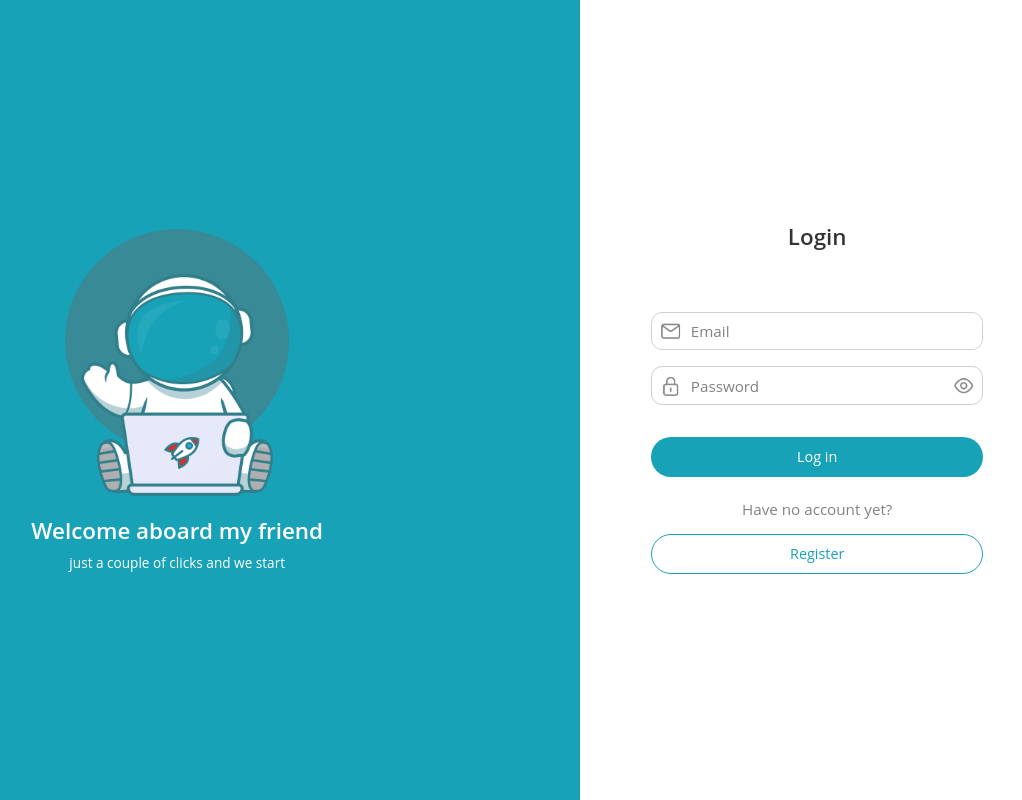
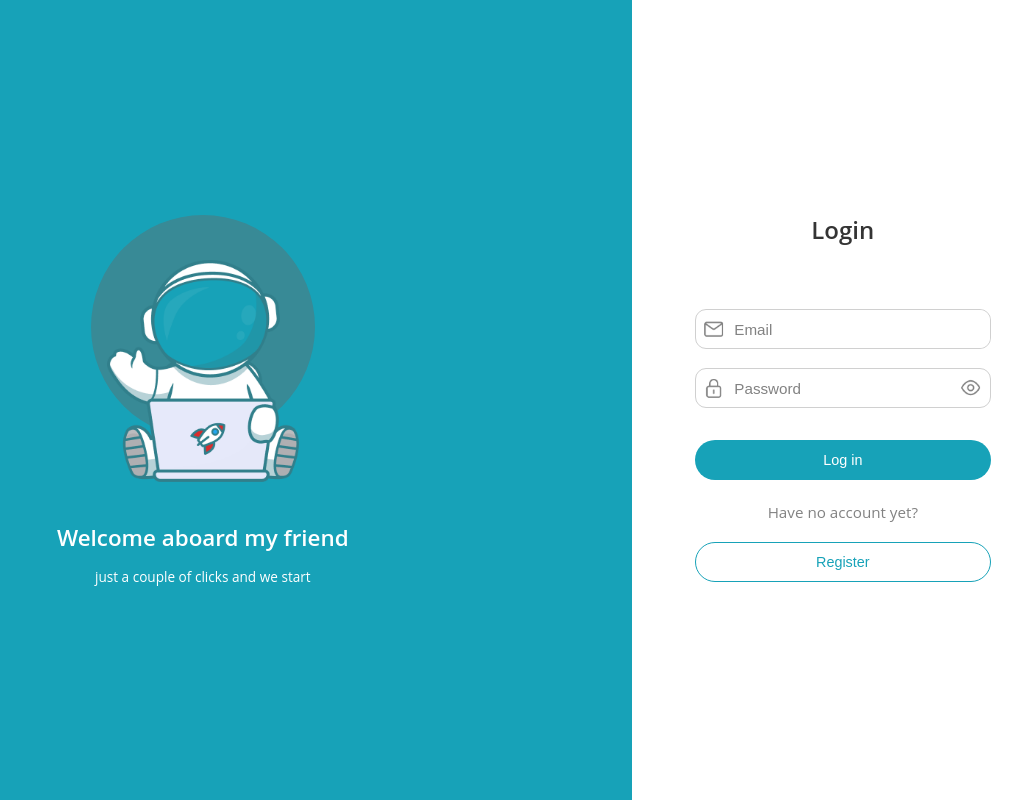
Before and after one commit to ingalejay1/task_application_cuvvete, a React (Vite) app in the folder Frontend/: page /#/form in a window 1280 px wide. Shown: the whole page, without its empty margins (226-1248 px from the left). Built offline with nearby package versions, Linux system fonts and the light colour scheme.

Commit message:
changes done

```diff
--- a/Frontend/src/components/Styles/Board.css
+++ b/Frontend/src/components/Styles/Board.css
@@ -1,6 +1,6 @@
 .board {
     height: 100vh;
-    width: 85vw;
+    width: 80vw;
 }
 
 .boardHeader {
--- a/Frontend/src/components/Styles/Dashboard.css
+++ b/Frontend/src/components/Styles/Dashboard.css
@@ -45,7 +45,7 @@
 
 .dashboardBtnsCon {
     height: 100vh;
-    width: 15vw;
+    width: 20vw;
     border-right: 1px solid #EDF5FE;
 }
 
@@ -54,7 +54,7 @@
     width: 100%;
     display: flex;
     align-items: center;
-    gap: 1rem;
+    gap: 1.2rem;
     padding-left: 2rem;
 }
 
@@ -70,11 +70,11 @@
 }
 
 .dashboardBtns {
-    height: 2.1rem;
+    height: 2.3rem;
     width: 100%;
     display: flex;
     align-items: center;
-    gap: 1rem;
+    gap: 1.3rem;
     margin-bottom: 0.98rem;
     padding-left: 2rem;
     cursor: pointer;
--- a/Frontend/src/components/Styles/Form.css
+++ b/Frontend/src/components/Styles/Form.css
@@ -6,7 +6,7 @@
 
 .welcome {
     height: 100%;
-    width: 63%;
+    width: 67%;
     background-color: #17A2B8;
     backdrop-filter: blur(33.07671356201172px);
     display: flex;
@@ -39,8 +39,7 @@
 }
 
 .welcomePara1 {
-    margin-top: 4.2rem;
-    font-family: "Open Sans";
+    margin-top: 5.5rem;
     font-weight: 600;
     font-size: 1.4rem;
     line-height: 1.4rem;
@@ -48,8 +47,7 @@
 }
 
 .welcomePara2 {
-    margin-top: 0.85rem;
-    font-family: "Open Sans";
+    margin-top: 1.3rem;
     font-weight: 400;
     font-size: 0.85rem;
     line-height: 0.9rem;
--- a/Frontend/src/components/Styles/Register.css
+++ b/Frontend/src/components/Styles/Register.css
@@ -1,6 +1,6 @@
 .register {
     height: 100%;
-    width: 37%;
+    width: 33%;
     display: flex;
     flex-direction: column;
     justify-content: center;
@@ -11,10 +11,9 @@
 
 .registerHeading {
     color: #343434;
-    font-family: "Open Sans";
     font-weight: 600;
-    font-size: 1.4rem;
-    line-height: 1.4rem;
+    font-size: 1.5rem;
+    line-height: 1.5rem;
 }
 
 .registerForm {
@@ -31,7 +30,6 @@
     width: 100%;
     height: 2.5rem;
     color: #FFFFFF;
-    font-family: "Open Sans";
     font-weight: 400;
     font-size: 0.9rem;
     line-height: 1rem;
@@ -47,17 +45,16 @@
 
 .errorMessageCon>p {
     color: #DB371F;
-    font-family: "Open Sans";
     font-weight: 400;
-    font-size: 0.7rem;
+    font-size: 0.8rem;
 }
 
 .registerInputCon {
     border: 1.38px solid #D0D0D0;
     border-radius: 11px;
     width: 100%;
-    height: 2.4rem;
-    margin-top: 1rem;
+    height: 2.5rem;
+    margin-top: 1.2rem;
     display: flex;
     align-items: center;
 }
@@ -73,7 +70,6 @@
 
 .registerInputCon>input::placeholder {
     color: #828282;
-    font-family: "Open Sans";
     font-weight: 400;
     font-size: 0.95rem;
     line-height: 1rem;
@@ -86,7 +82,6 @@
 
 .noAccountPara {
     color: #828282;
-    font-family: "Open Sans";
     font-weight: 400;
     font-size: 0.95rem;
     line-height: 1rem;
@@ -98,9 +93,8 @@
     width: 70%;
     height: 2.5rem;
     border-radius: 55px;
-    margin-top: 1.1rem;
+    margin-top: 1.4rem;
     color: #17A2B8;
-    font-family: "Open Sans";
     font-weight: 400;
     font-size: 0.9rem;
     line-height: 1rem;
--- a/Frontend/src/components/Styles/ShareTask.css
+++ b/Frontend/src/components/Styles/ShareTask.css
@@ -1,37 +1,21 @@
 .sharedTaskCon {
   height: 100vh;
   width: 100vw;
-    background-color: #FFFFFF;
+  background-color: #ffffff;
   position: relative;
   display: flex;
   justify-content: center;
 }
 
 .sharedTask {
-    width: 36vw;
-    max-height: 75vh;
+  width: 42vw;
+  max-height: 80vh;
   margin-top: 6rem;
-    border: 2px solid #EDF5FE;
+  border: 2px solid #edf5fe;
   border-radius: 12px;
-    background-color: #FFFFFF;
+  background-color: #ffffff;
   padding: 3rem 1.5rem 3rem 1.5rem;
   overflow-y: auto;
-}
-
-.sharedTask::-webkit-scrollbar-track {
-    width: 8px !important;
-    border-radius: 10px;
-    background-color: #FFFFFF;
-}
-
-.sharedTask::-webkit-scrollbar {
-    width: 8px !important;
-    background-color: #FFFFFF;
-}
-
-.sharedTask::-webkit-scrollbar-thumb {
-    border-radius: 10px;
-    background-color: #9CB7C5;
 }
 
 .proManageLogoCon2 {
@@ -42,18 +26,18 @@
   width: 13rem;
   display: flex;
   align-items: center;
-    gap: 1rem;
+  gap: 1.2rem;
   padding-left: 2.5rem;
 }
 
-.proManageLogoCon2>p {
+.proManageLogoCon2 > p {
   color: #000000;
   font-size: 0.95rem;
   font-weight: 700;
   line-height: 1rem;
 }
 
-.proManageLogoCon2>img {
+.proManageLogoCon2 > img {
   height: 1.4rem;
 }
 
@@ -63,14 +47,14 @@
   gap: 0.3rem;
 }
 
-.prioritySection2>div {
+.prioritySection2 > div {
   height: 0.4rem;
   width: 0.4rem;
   border-radius: 50%;
-    background-color: #FF2473;
+  background-color: #ff2473;
 }
 
-.prioritySection2>p {
+.prioritySection2 > p {
   color: #707070;
   font-family: Poppins;
   font-size: 0.55rem;
@@ -79,15 +63,15 @@
 }
 
 .priorityIndicator2.high {
-    background-color: #FF2473;
+  background-color: #ff2473;
 }
 
 .priorityIndicator2.moderate {
-    background-color: #18B0FF;
+  background-color: #18b0ff;
 }
 
 .priorityIndicator2.low {
-    background-color: #63C05B;
+  background-color: #63c05b;
 }
 
 .taskTitle2 {
@@ -107,9 +91,8 @@
   margin-top: 1.8rem;
 }
 
-.taskChecklistHeader2>p {
+.taskChecklistHeader2 > p {
   color: #000000;
-    font-family: Inter;
   font-size: 0.75rem;
   font-weight: 500;
   line-height: 0.85rem;
@@ -120,20 +103,19 @@
   margin-top: 0.7rem;
 }
 
-.taskChecklistCon2>div {
+.taskChecklistCon2 > div {
   width: 100%;
   padding: 0.55rem;
   display: flex;
   align-items: center;
   gap: 0.4rem;
   border-radius: 11px;
-    border: 1px solid #E2E2E2;
+  border: 1px solid #e2e2e2;
   margin-bottom: 0.8rem;
 }
 
-.taskChecklistCon2>div>p {
+.taskChecklistCon2 > div > p {
   color: #000000;
-    font-family: Inter;
   font-size: 0.75rem;
   font-weight: 400;
   line-height: 0.85rem;
@@ -147,7 +129,7 @@
   margin-top: 1rem;
 }
 
-.sharedTaskDateCon>p {
+.sharedTaskDateCon > p {
   color: #000000;
   font-family: Poppins;
   font-size: 0.75rem;
@@ -168,30 +150,45 @@
 }
 
 .taskDueDateCon2.white {
-    background-color: #FFFFFF;
-    color: #FFFFFF;
+  background-color: #ffffff;
+  color: #ffffff;
 }
 
 .taskDueDateCon2.red {
-    background-color: #CF3636;
-    color: #FFFFFF;
+  background-color: #cf3636;
+  color: #ffffff;
 }
 
 .taskDueDateCon2.grey {
-    background-color: #DBDBDB;
-    color: #5A5A5A;
+  background-color: #dbdbdb;
+  color: #5a5a5a;
 }
 
 @media (max-width: 780px) {
-
   .sharedTask {
-        width: 90vw;
+    width: 85vw;
     max-height: 75vh;
     margin-top: 5rem;
-        border: 2px solid #EDF5FE;
+    border: 2px solid #edf5fe;
     border-radius: 12px;
-        background-color: #FFFFFF;
+    background-color: #ffffff;
     padding: 1.2rem 1.5rem 1.2rem 1.5rem;
     overflow-y: auto;
   }
 }
+
+.sharedTask::-webkit-scrollbar-track {
+  width: 8px !important;
+  border-radius: 10px;
+  background-color: #ffffff;
+}
+
+.sharedTask::-webkit-scrollbar {
+  width: 8px !important;
+  background-color: #ffffff;
+}
+
+.sharedTask::-webkit-scrollbar-thumb {
+  border-radius: 10px;
+  background-color: #9cb7c5;
+}
```
Lines whose indentation alone changed are shown as unchanged.
